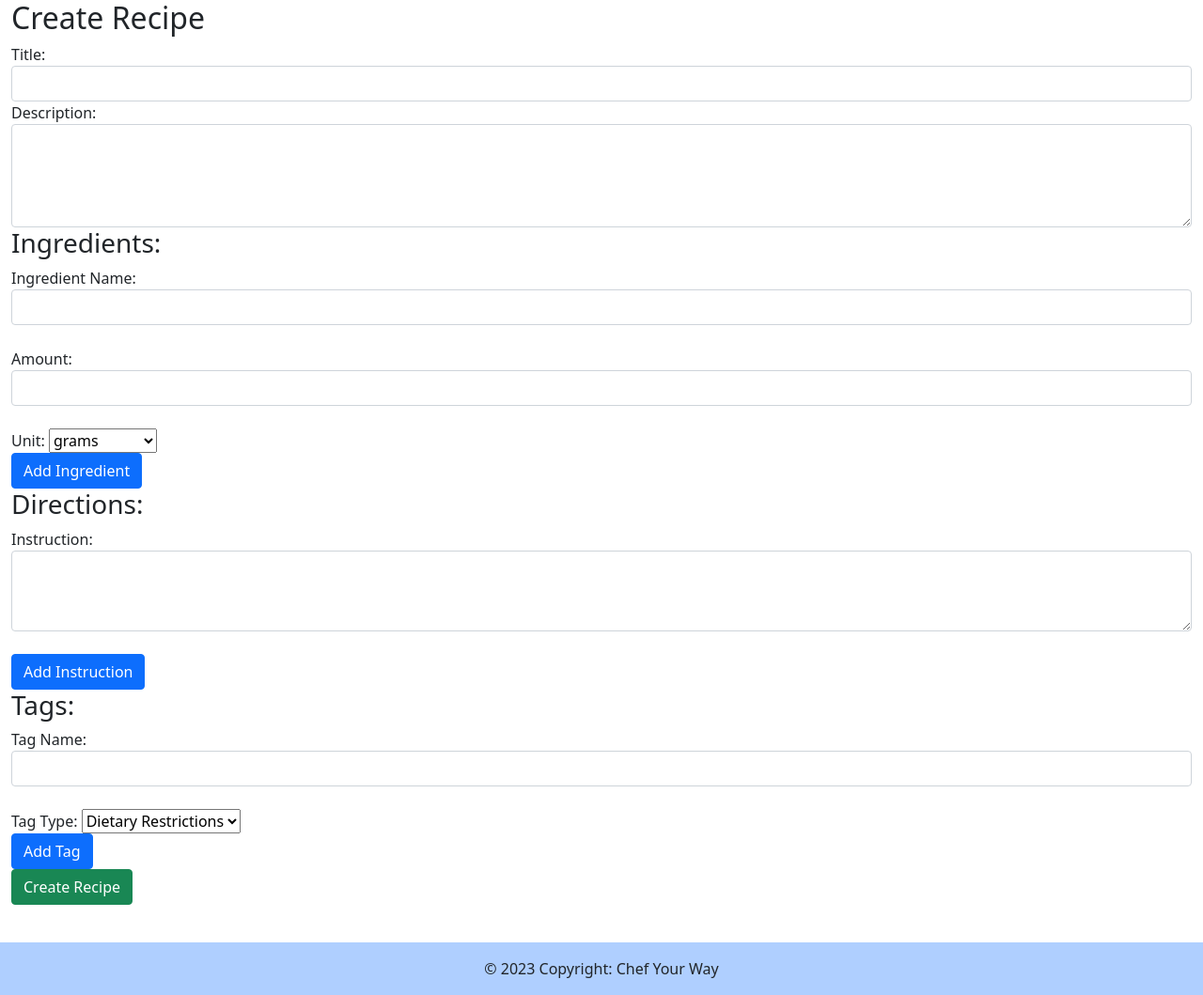
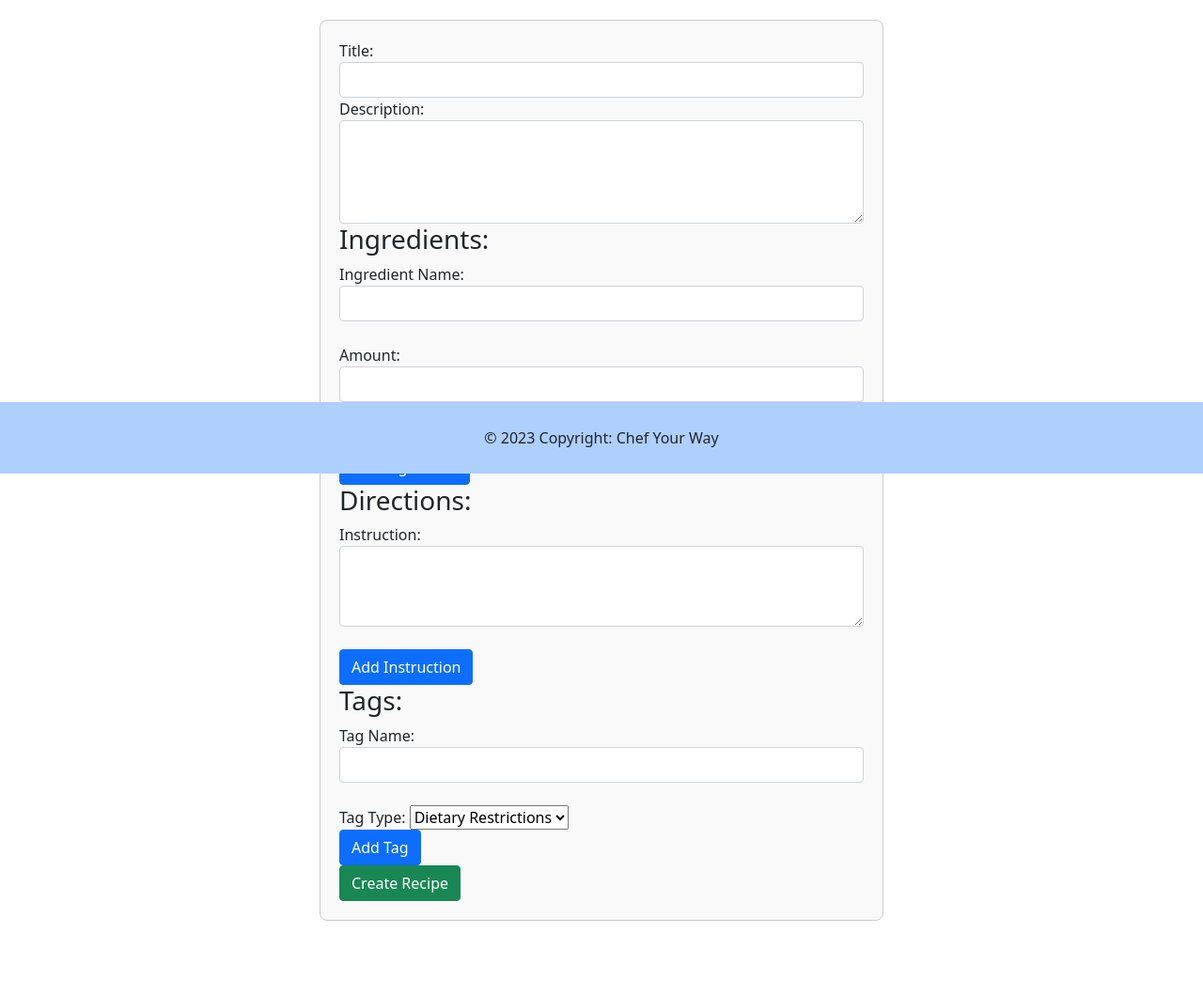
Before and after one commit to maryvwalton/CS4750-Final, a PHP site: page /createRecipe.php in a window 1280 px wide. Shown: the part 296-1355 px from the top of the page at 94% size. After the commit the page ends 1276 px from the top, so only its background shows below. Run offline with PHP 8.4, Linux system fonts and the light colour scheme; a user stored in the database is signed in.

Commit message:
adding footer styling

```diff
--- a/createRecipe.php
+++ b/createRecipe.php
@@ -76,9 +76,36 @@
     flex-shrink: 0;
   }
 
-  .center {
-    padding: 70px 0;
+  .title-center {
     text-align: center;
+    margin: 0 auto;
+    margin-top: 20px;
+    margin-bottom: 50px;
+  }
+
+  /* Center the form */
+  .center-form {
+    display: flex;
+    justify-content: center;
+    align-items: center;
+    height: 100vh;
+  }
+
+  form {
+    max-width: 600px;
+    width: 100%;
+    padding: 20px;
+    border: 1px solid #ccc;
+    border-radius: 8px;
+    background-color: #f9f9f9;
+  }
+
+  footer {
+    position: absolute;
+    bottom: 0;
+    text-align: center;
+    padding: 10px 0;
+    width: 100%;
   }
 </style>
 
```
Also changed, not shown: login.php (+8 -0 lines), profile.php (+8 -0 lines), recipe_details.php (+8 -0 lines), search.php (+8 -0 lines), searched_recipe.php (+8 -0 lines), signup.php (+8 -0 lines).
